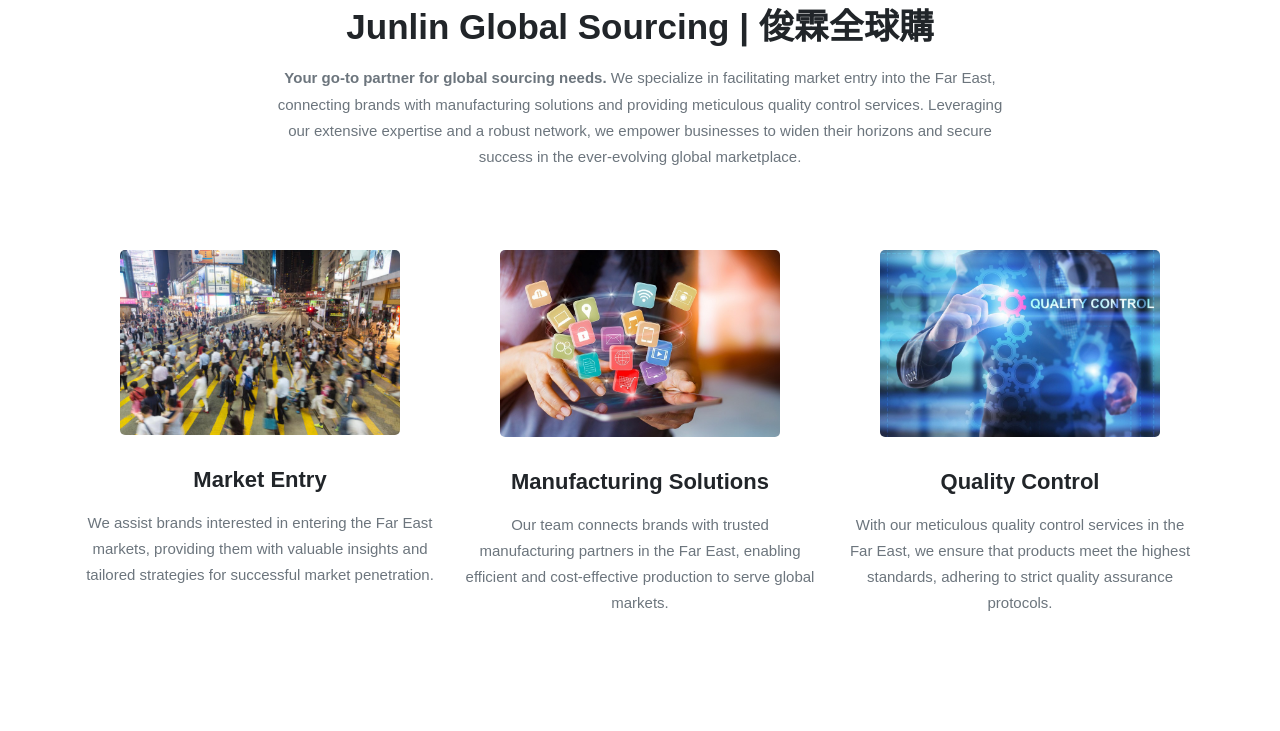
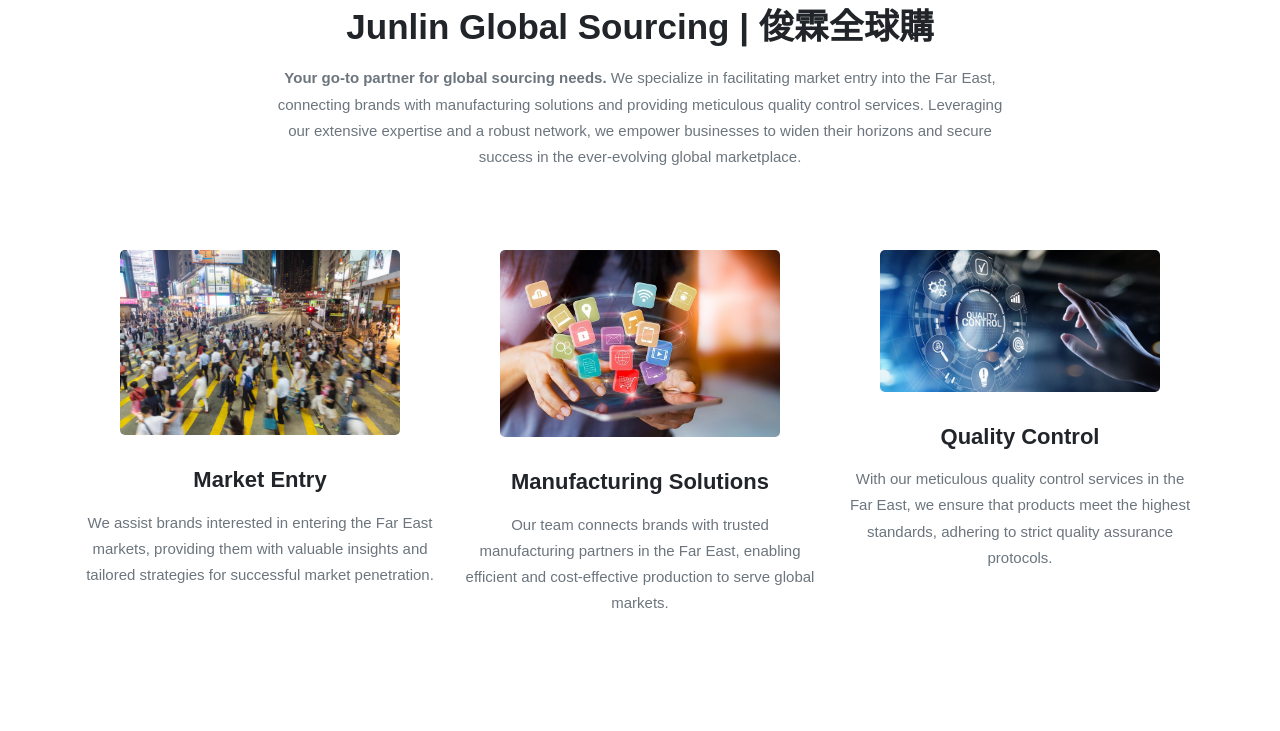
Before and after one commit to mp-ng/junlingroup-repo, a plain HTML site: page index.html in a window 1280 px wide. Shown: the part 2233-2964 px from the top of the page. Drawn offline with Linux system fonts and the light colour scheme; some packages are replaced by stand-ins of ours; a web font is replaced by a local one.

Commit message:
update qc image

```diff
--- a/index.html
+++ b/index.html
@@ -251,7 +251,7 @@
             </div>
             <div class="col-lg-4 col-sm-6 col-md-6">
                 <div class="process-block">
-                    <img src="images/junlin/quality-control.jpg" alt="" class="img-fluid" style="width: 80%; height: auto;">
+                    <img src="images/junlin/qc_new.jpg" alt="" class="img-fluid" style="width: 80%; height: auto;">
 
                     <h3>Quality Control</h3>
                     <p>With our meticulous quality control services in the Far East, we ensure that products meet the highest standards, adhering to strict quality assurance protocols.</p>
```
Also changed, not shown: images/junlin/qc_new.jpg (added).
